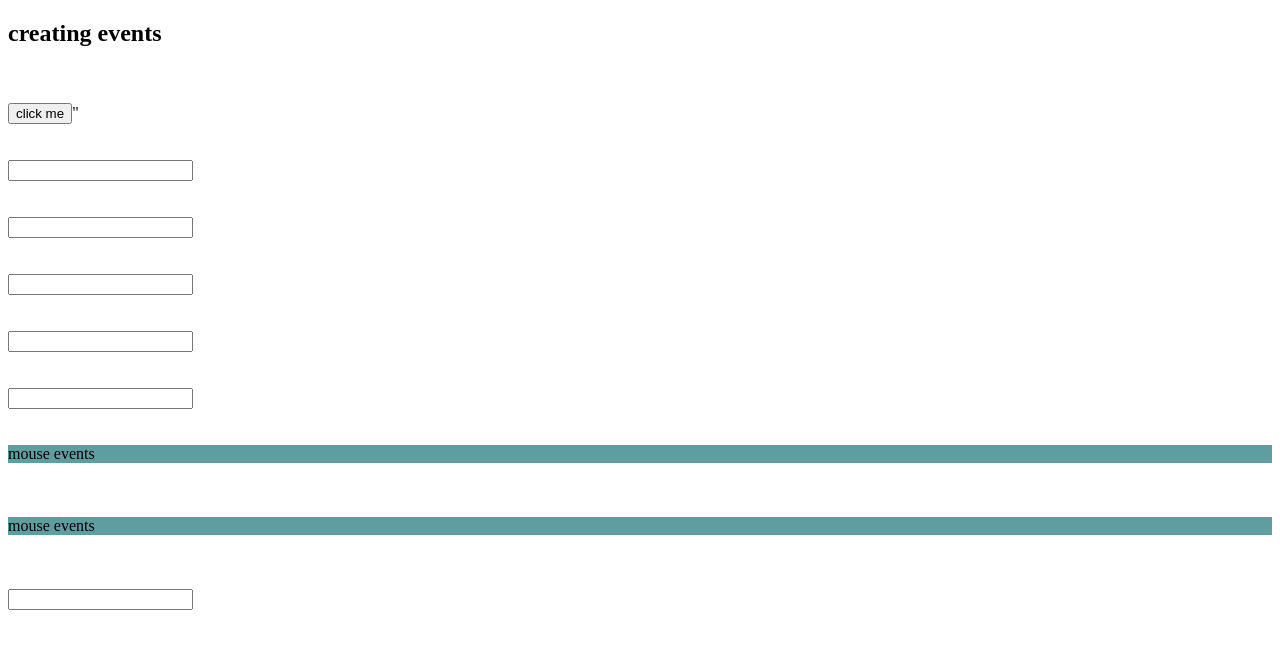
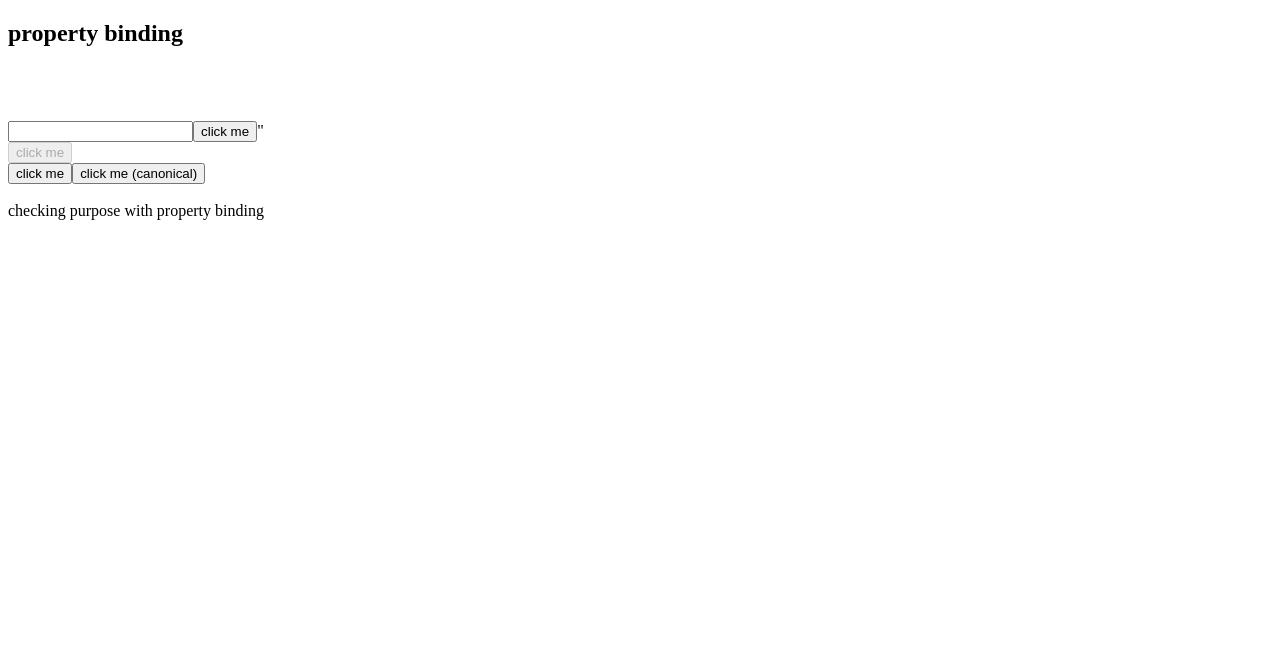
Before and after one commit to vandana-poddar/todo_list, an Angular app: page / in a window 1280 px wide. Shown: the top 648 px of the page. Built offline with nearby package versions, Linux system fonts and the light colour scheme.

Commit message:
property binding

```diff
--- a/src/app/app.component.html
+++ b/src/app/app.component.html
@@ -1,43 +1,21 @@
 
-<h2>creating events</h2>
-<br>
-<br>
-<button (click) = "eventcollection('age:21')">click me</button>"
+<h2>property binding</h2>
 <br>
 <br>
 <br>
-<input type="text" />
+<!-- <input type ="text" #box (keyup)= "getval(box.value)"/> -->
+<input type ="text" #box/>
+<button (click) = "getval(box.value)">click me</button>"
 <br>
+<button disabled = {{ishidden}}>click me</button><br>
+<button [disabled] = 'ishidden'>click me</button>
+<button bind-disabled = 'ishidden'>click me (canonical)</button><br>
 <br>
+<!-- <div>checking purpose</div> -->
+<div [hidden] ='ishidden' >checking purpose with property binding</div>
+<div hidden = {{ishidden}}>chbkbfvjkbfdkj</div>
 <br>
-<input type="text" #box (keyup)="eventcollection(box.value)" />
-<br>
-<br>
-<br>
-<input type="text" #box (keyup.enter)="eventcollection(box.value)" />
-<br>
-<br>
-<br>
-<input type="text" #box (keyup.space)="eventcollection(box.value)" />
-<br>
-<br>
-<br>
-<input type="text" #box (keydown.enter)="eventcollection(box.value)" />
-<br>
-<br>
-<br>
-<div (mouseover)="eventcollection('mouse in')"
- style = "background-color: cadetblue;">
- mouse events
-</div>
-<br>
-<br>
-<br>
-<div (mouseleave)="eventcollection('mouse out')"
- style = "background-color: cadetblue;">
- mouse events
-</div>
-<br>
-<br>
-<br>
-<input type="text" (blur) ="eventcollection(box.value)" />
+<!-- <h1>{{cuurentvAL}}</h1> -->
+
+<!-- getting value from text using button as well -->
+<!-- <input type="text" #box (keyup) = "getval(box.value)"/> -->
--- a/src/app/app.component.ts
+++ b/src/app/app.component.ts
@@ -1,3 +1,4 @@
+import { CurrencyPipe } from '@angular/common';
 import { Component } from '@angular/core';
 
 @Component({
@@ -7,7 +8,10 @@ import { Component } from '@angular/core';
 })
 export class AppComponent {
   title = 'todolist';
-  eventcollection(event :any){
-    alert(event)
+  ishidden = false;
+  getval(txt :any){
+    console.log(txt)
+
+    // this.cuurentvAL = txt;
   }
 }
```
